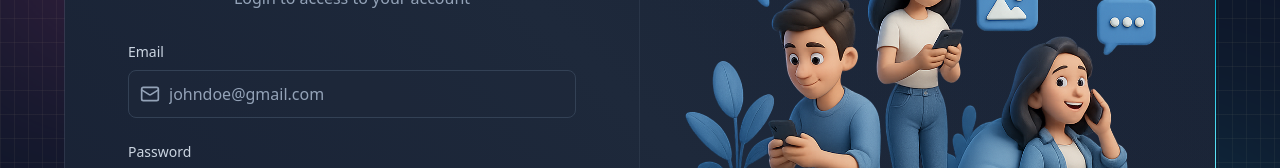
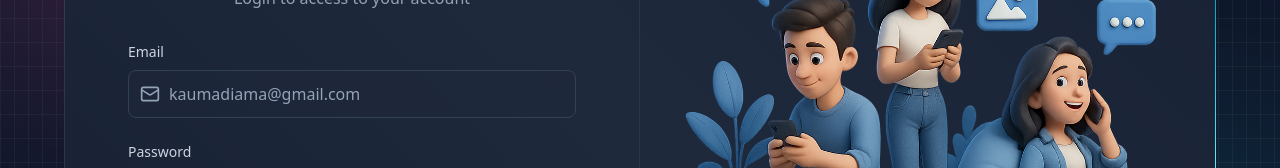
Before and after one commit to Kaumadii/Vibetalks, a React (Vite) app in the folder frontend/: page /login in a window 1280 px wide. Shown: the part 318-486 px from the top of the page. Built offline with nearby package versions, Linux system fonts and the light colour scheme; no server answers.

Commit message:
login page updated

```diff
--- a/frontend/src/pages/LoginPage.jsx
+++ b/frontend/src/pages/LoginPage.jsx
@@ -41,7 +41,7 @@ function LoginPage() {
                         value={formData.email}
                         onChange={(e) => setFormData({ ...formData, email: e.target.value })}
                         className="input"
-                        placeholder="johndoe@gmail.com"
+                        placeholder="kaumadiama@gmail.com"
                       />
                     </div>
                   </div>
```
